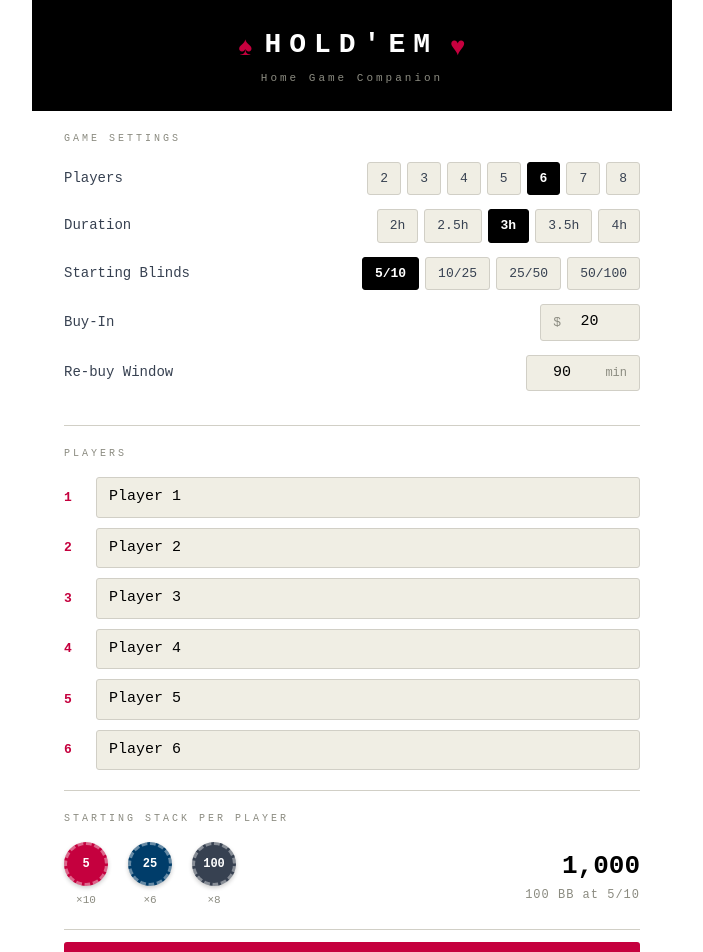
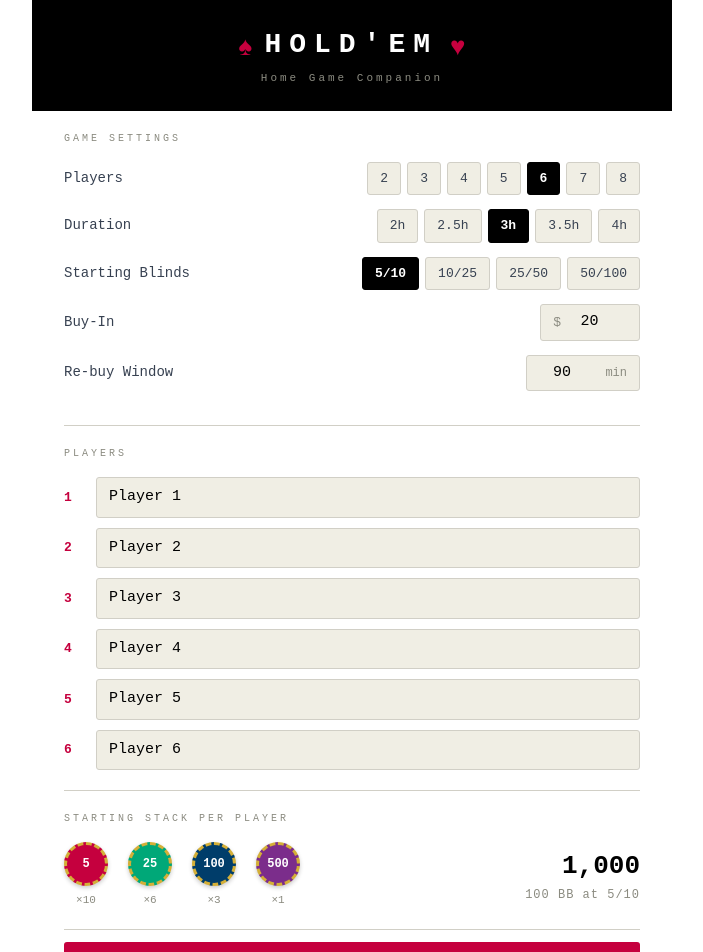
Before and after one commit to XYZCHiiLD/adambromell-site, a Next.js app: page /poker in a window 1280 px wide. Shown: the top 952 px of the page, without its empty margins (288-991 px from the left). Built offline with nearby package versions, Linux system fonts and the light colour scheme.

Commit message:
Add files via upload

```diff
--- a/src/app/poker/page.js
+++ b/src/app/poker/page.js
@@ -4,13 +4,35 @@ import { useState, useEffect, useRef, useCallback } from 'react';
 import { colors } from '@/styles/theme';
 
 // ── Constants ─────────────────────────────────────────────────────────────────
-const CHIP_COL = { 5: colors.ribbonRed, 25: colors.deepBlue, 100: colors.textGray, 500: colors.piquantGreen, 1000: colors.flax };
+// Chip colours match the physical set; gold trim via border
+const CHIP_COL = {
+  1:    '#E8E8E0', // white
+  5:    '#C5003E', // red
+  25:   '#00A878', // green
+  100:  '#003D6A', // navy blue
+  500:  '#7B2D8B', // purple
+  1000: '#F5E6C8', // cream
+};
 
+const CHIP_TEXT = {
+  1:    '#374151',
+  5:    '#ffffff',
+  25:   '#ffffff',
+  100:  '#ffffff',
+  500:  '#ffffff',
+  1000: '#374151',
+};
+
+// All stacks verified for 8-player supply and ability to physically make SB + BB
 const STACK_PRESETS = {
-  10:  [{ chip: 5,   qty: 10 }, { chip: 25,  qty: 6 }, { chip: 100, qty: 8  }],
-  25:  [{ chip: 25,  qty: 4  }, { chip: 100, qty: 4 }, { chip: 500, qty: 4  }],
-  50:  [{ chip: 100, qty: 10 }, { chip: 500, qty: 4 }, { chip: 1000, qty: 2 }],
-  100: [{ chip: 100, qty: 10 }, { chip: 500, qty: 6 }, { chip: 1000, qty: 6 }],
+  // 5/10  — SB: 1×5,  BB: 2×5
+  10:  [{ chip: 5,   qty: 10 }, { chip: 25,  qty: 6  }, { chip: 100, qty: 3 }, { chip: 500, qty: 1 }], // = 1,000
+  // 10/25 — SB: 2×5,  BB: 1×25
+  25:  [{ chip: 5,   qty: 4  }, { chip: 25,  qty: 4  }, { chip: 100, qty: 4 }, { chip: 500, qty: 4 }], // = 2,520
+  // 25/50 — SB: 1×25, BB: 2×25
+  50:  [{ chip: 25,  qty: 4  }, { chip: 100, qty: 10 }, { chip: 500, qty: 4 }, { chip: 1000, qty: 2 }], // = 5,100
+  // 50/100 — SB: 2×25, BB: 1×100
+  100: [{ chip: 25,  qty: 4  }, { chip: 100, qty: 10 }, { chip: 500, qty: 6 }, { chip: 1000, qty: 6 }], // = 10,100
 };
 
 const BLIND_OPTS = [
@@ -60,7 +82,7 @@ function genBlinds(bb, hours) {
 }
 
 function getStack(bb) {
-  return (STACK_PRESETS[bb] || STACK_PRESETS[10]).map(c => ({ ...c, colour: CHIP_COL[c.chip] }));
+  return (STACK_PRESETS[bb] || STACK_PRESETS[10]).map(c => ({ ...c, colour: CHIP_COL[c.chip], textColour: CHIP_TEXT[c.chip] }));
 }
 
 function stackTotal(bb) {
@@ -208,8 +230,8 @@ function SetupScreen({ onStart }) {
           <div style={{ display: 'flex', alignItems: 'center', gap: 20, flexWrap: 'wrap' }}>
             {stk.map(sc => (
               <div key={sc.chip} style={{ display: 'flex', flexDirection: 'column', alignItems: 'center', gap: 6 }}>
-                <div style={{ width: 44, height: 44, borderRadius: '50%', background: sc.colour, display: 'flex', alignItems: 'center', justifyContent: 'center', border: '3px dashed rgba(255,255,255,0.4)', boxShadow: '0 2px 4px rgba(0,0,0,0.2)' }}>
-                  <span style={{ color: colors.white, fontSize: 12, fontWeight: 'bold', fontFamily: 'monospace' }}>{sc.chip}</span>
+                <div style={{ width: 44, height: 44, borderRadius: '50%', background: sc.colour, display: 'flex', alignItems: 'center', justifyContent: 'center', border: '3px dashed #D4AF37', boxShadow: '0 2px 4px rgba(0,0,0,0.2)' }}>
+                  <span style={{ color: sc.textColour, fontSize: 12, fontWeight: 'bold', fontFamily: 'monospace' }}>{sc.chip}</span>
                 </div>
                 <span style={{ color: '#8B8B80', fontSize: 11, fontFamily: 'monospace' }}>×{sc.qty}</span>
               </div>
```
